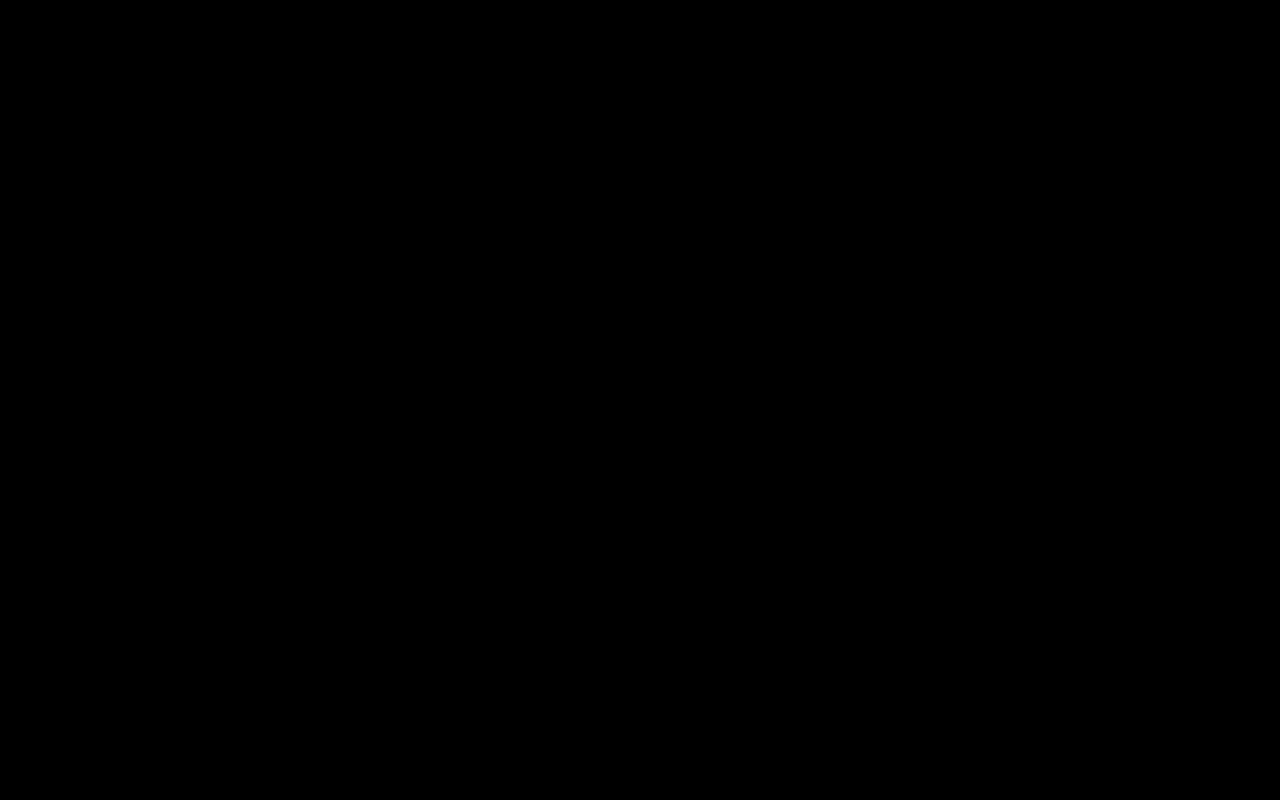
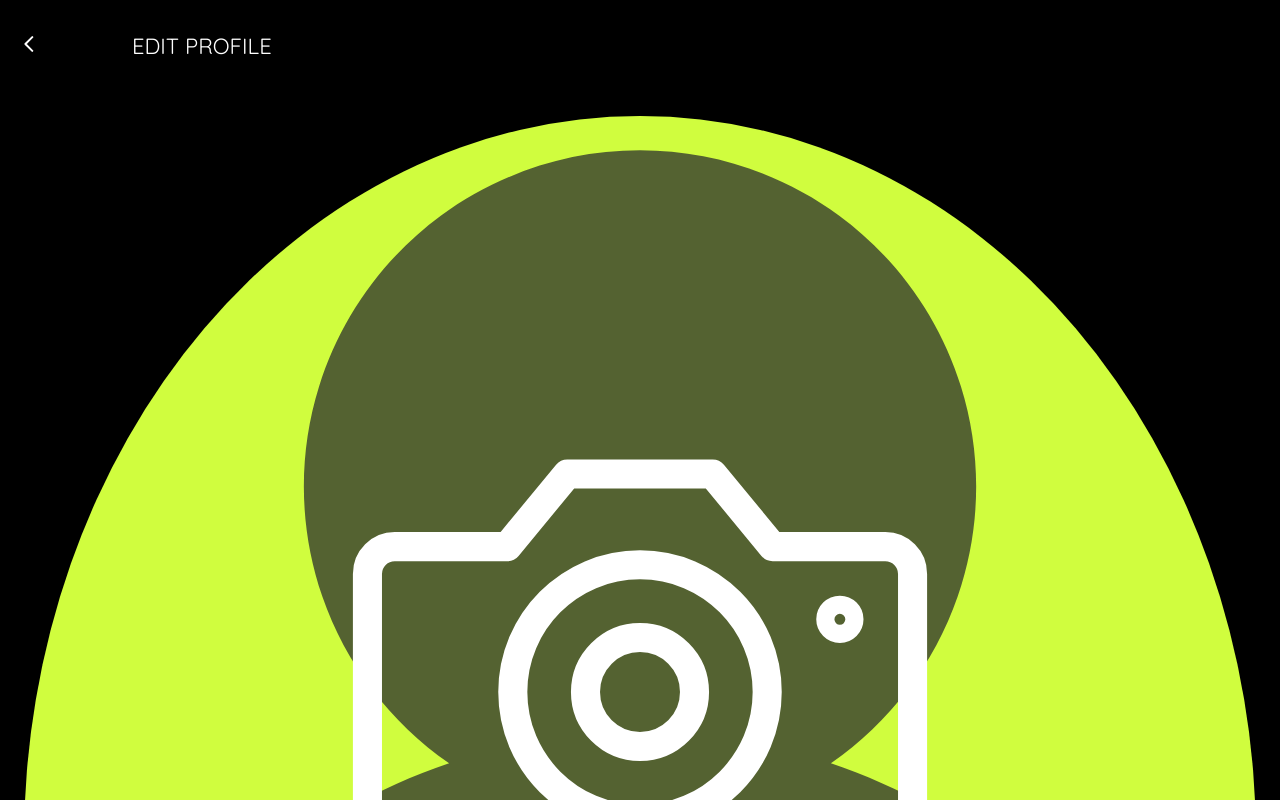
Before and after one commit to TackoBracko/crossfit-tracker-app, a React (Vite) app: page /edit in a window 1280 px wide. Before the commit this address had no page. Shown: the top 800 px of the page. Built offline with nearby package versions, Linux system fonts and the light colour scheme.

Commit message:
added edit profile page and css

```diff
--- a/src/App.jsx
+++ b/src/App.jsx
@@ -5,6 +5,7 @@ import HomePage from './pages/Home';
 import ProfilePage from './pages/Profile';
 import LogInPage from './pages/Login';
 import SignUpPage from './pages/Signup';
+import EditiProfilePage from './pages/Edit';
 
 const isUserLogged = true;
 
@@ -55,6 +56,11 @@ const router = createBrowserRouter([
     loader: protectedRoutesLoader,
     element: <ProfilePage />,
   },
+  {
+    path: 'edit',
+    loader: protectedRoutesLoader,
+    element: <EditiProfilePage />,
+  },
 ]);
 
 function App() {
--- /dev/null
+++ b/src/pages/Edit/EditProfile.module.css
@@ -0,0 +1,45 @@
+.editHeader {
+  display: flex;
+  align-items: center;
+  gap: 98px;
+  padding: 32px 24px;
+  margin-bottom: 20px;
+}
+
+.editHeader h2 {
+  font-size: 22px;
+  font-weight: 400;
+  text-transform: uppercase;
+}
+
+.editFormSection {
+  margin: 24px;
+}
+
+.editProfileImg {
+  margin-bottom: 20px;
+  text-align: center;
+}
+
+.editProfileImg img {
+  border-radius: 50%;
+  padding: 20px;
+  background-color: #d0fd3e;
+}
+
+.inputFields {
+  margin-bottom: 20px;
+}
+
+.inputFields input {
+  border: 1px solid #69696940;
+  margin-top: 10px;
+}
+
+.inputFields label {
+  font-size: 17px;
+}
+
+.saveBtn {
+  border: none;
+}
--- /dev/null
+++ b/src/pages/Edit/index.jsx
@@ -0,0 +1,48 @@
+import avatar from './../../assets/icons/Avatar.svg';
+import backArrow from './../../assets/icons/BackArrow.svg';
+import classes from './EditProfile.module.css';
+import { NavLink, Form } from 'react-router-dom';
+
+export default function EditiProfilePage() {
+  return (
+    <>
+      <header className={classes.editHeader}>
+        <ul className={classes.back}>
+          <li>
+            <NavLink to="/">
+              <img src={backArrow} alt="Sign for back" />
+            </NavLink>
+          </li>
+        </ul>
+        <h2>Edit Profile</h2>
+      </header>
+
+      <section className={classes.editFormSection}>
+        <div className={classes.editProfileImg}>
+          <img src={avatar} alt="Avatar" />
+        </div>
+
+        <Form className={classes.editForm}>
+          <div className={classes.inputFields}>
+            <label>Full Name</label>
+            <input name="name" type="text" />
+          </div>
+
+          <div className={classes.inputFields}>
+            <label>Phone</label>
+            <input name="phone" type="number" />
+          </div>
+
+          <div className={classes.inputFields}>
+            <label>Email address</label>
+            <input name="email" type="email" />
+          </div>
+
+          <button type="submit" className={classes.saveBtn}>
+            Save
+          </button>
+        </Form>
+      </section>
+    </>
+  );
+}
--- a/src/pages/Profile/index.jsx
+++ b/src/pages/Profile/index.jsx
@@ -19,7 +19,7 @@ export default function ProfilePage() {
           <h2>Profile</h2>
           <ul className={classes.edit}>
             <li>
-              <NavLink to="">
+              <NavLink to="/edit">
                 <img src={editBtn} alt="Button for editing profile" />
               </NavLink>
             </li>
@@ -49,7 +49,7 @@ export default function ProfilePage() {
         </div>
 
         <div>
-          <NavLink to="login">
+          <NavLink to="/login">
             <button className={classes.signoutBtn}>Sign out</button>
           </NavLink>
         </div>
```
Also changed, not shown: src/assets/icons/Avatar.svg (added).
